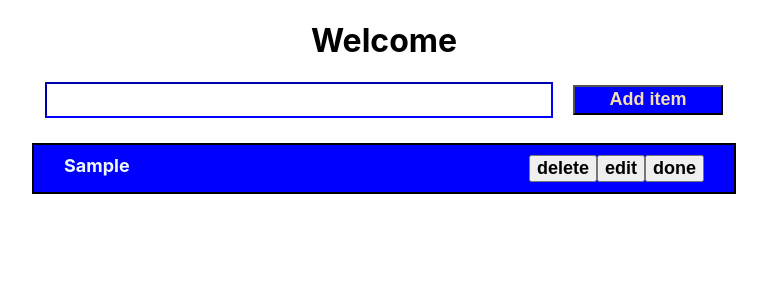
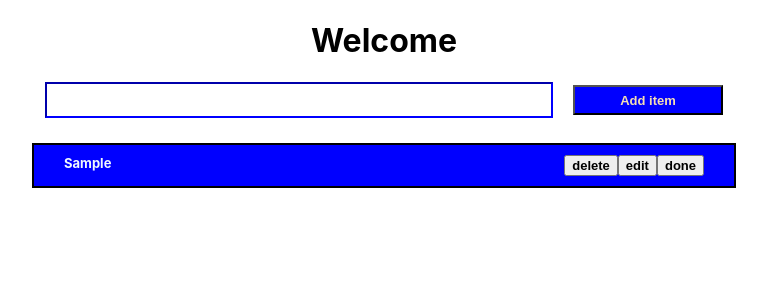
Before and after one commit to cmgpguerrracarlos/listtodo, a React (Create React App) app: page / in a window 1280 px wide. Both pictures are taken after typing "Sample" into the empty fields and a click on the button "Add item". Shown: the top 300 px of the page, without its empty margins (256-1023 px from the left). Built offline with nearby package versions, Linux system fonts and the light colour scheme.

Commit message:
some style changes

```diff
--- a/src/components/item.css
+++ b/src/components/item.css
@@ -18,7 +18,7 @@
     flex:1.5;
     justify-self: flex-start;
     font-weight: bold;
-    font-size: large;
+    font-size: small;
     display: flex;
 }
 
@@ -32,12 +32,12 @@
     border-color: blue;
     height: 30px;
     width: 500px;
-    font-size: large;
+    font-size: medium;
 }
 
 button{
     font-weight: bold;
-    font-size: large;
+    font-size: small;
 }
 
 .form button{
```
